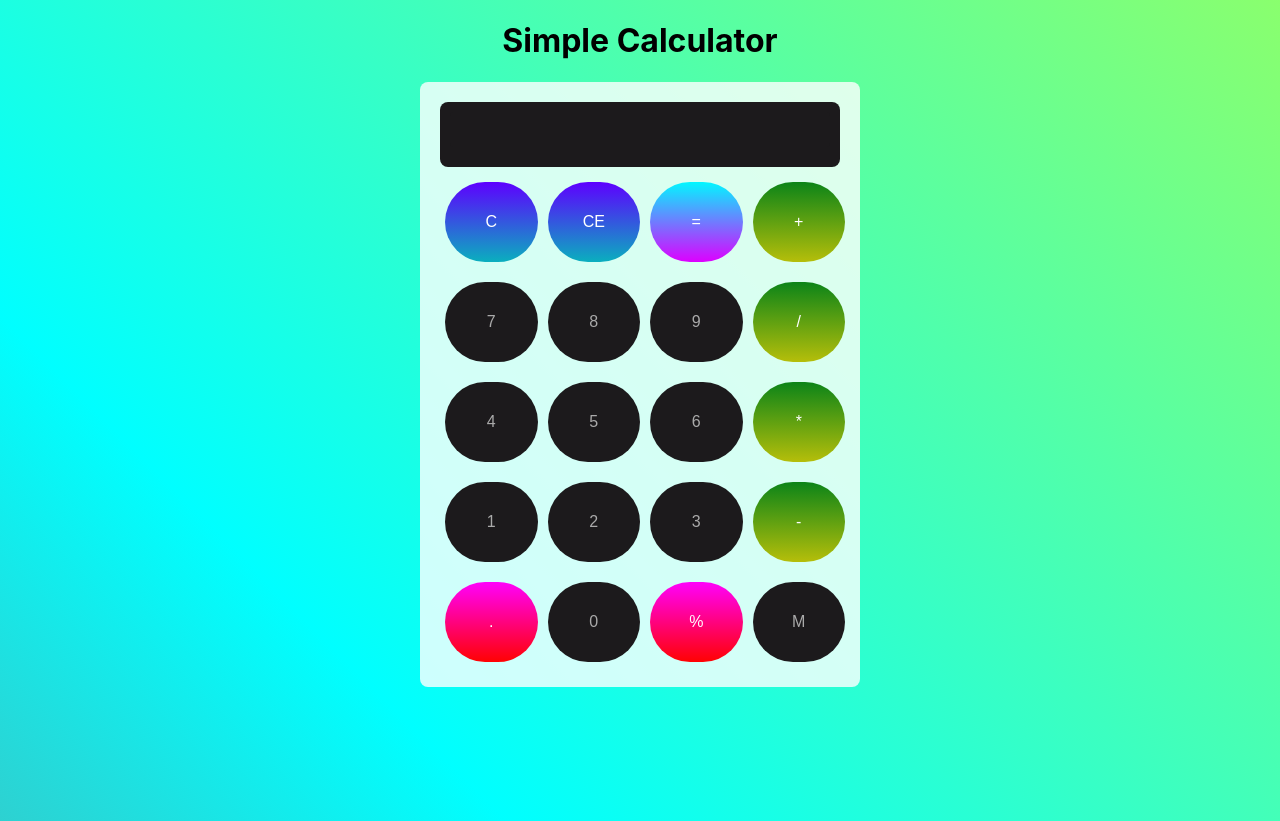
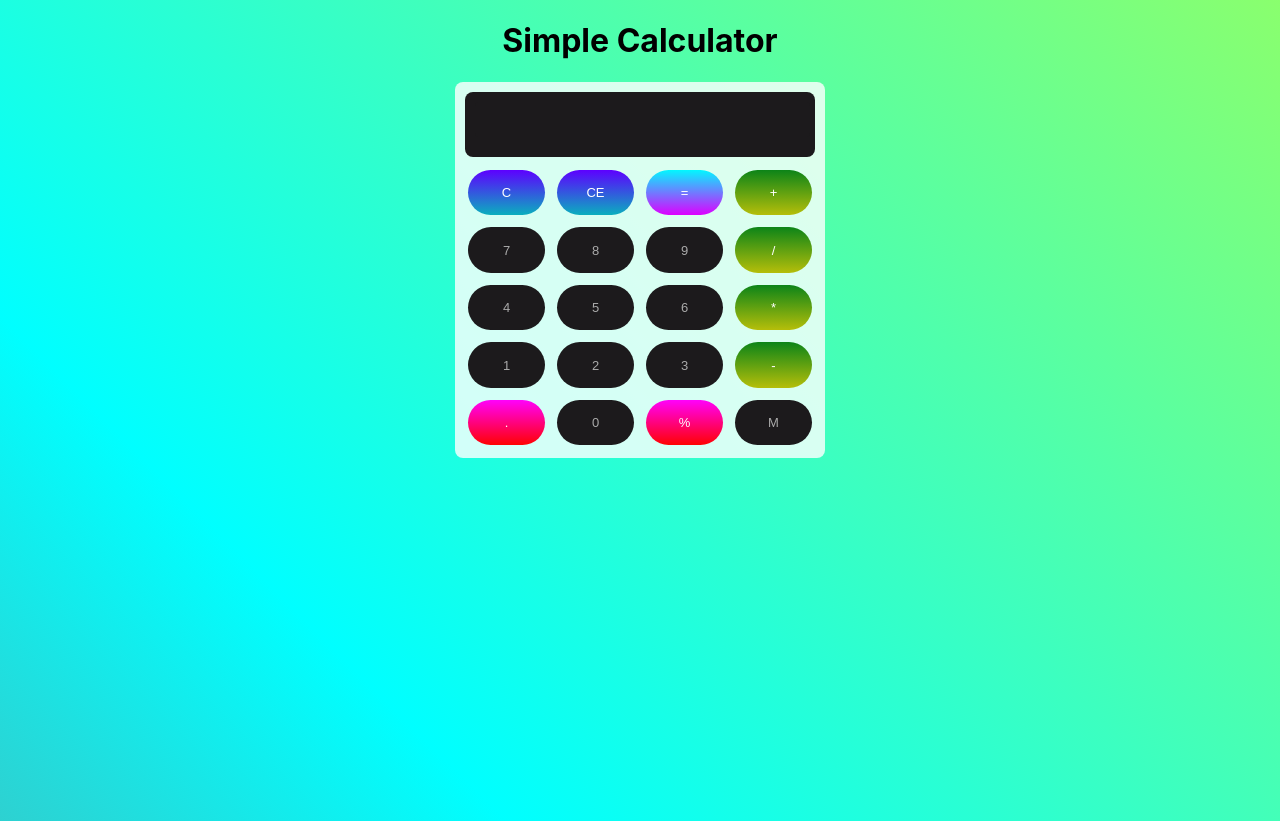
Before and after one commit to minnukota381/simple-calculator-react, a React (Create React App) app: page / in a window 1280 px wide. Built offline with nearby package versions, Linux system fonts and the light colour scheme.

Commit message:
Update Calculator.css

```diff
--- a/src/Calculator.css
+++ b/src/Calculator.css
@@ -20,10 +20,10 @@ body {
 }
 
 .calculator {
-  width: 90%;
-  max-width: 400px;
+  width: 80%;
+  max-width: 350px;
   margin: 20px auto;
-  padding: 20px;
+  padding: 10px;
   background: rgba(255, 255, 255, 0.8);
   border-radius: 8px;
   overflow: hidden;
@@ -42,7 +42,7 @@ body {
 }
 
 input {
-  width: calc(100% - 20px);
+  width: calc(100% - 15px);
   padding: 10px;
   border: none;
   border-radius: 4px;
@@ -58,32 +58,32 @@ input:focus {
 }
 
 .result {
-  font-size: larger;
+  font-size: medium;
   margin-top: 10px;
   color: white;
 }
 
 .buttons {
   display: grid;
-  grid-template-columns: repeat(auto-fit, minmax(80px, 1fr));
-  gap: 10px;
+  grid-template-columns: repeat(4, 1fr);
+  grid-auto-rows: minmax(50px, auto);
+  gap: 6px;
 }
 
 button {
   border: none;
-  width: 100%;
-  height: 5em;
+  height: 3.5em;
   border-radius: 3em;
   display: flex;
   justify-content: center;
   align-items: center;
-  gap: 12px;
+  gap: 8px;
   background: #1C1A1C;
   cursor: pointer;
   transition: all 450ms ease-in-out;
   color: #AAAAAA;
-  font-size: medium;
-  margin: 5px;
+  font-size: small;
+  margin: 3px;
 }
 
 .operator {
@@ -106,13 +106,18 @@ button {
   color: white;
 }
 
+.memory {
+  background: linear-gradient(0deg, #ff8800, #ff00ff);
+  color: white;
+}
+
 button:hover {
   background: linear-gradient(0deg, #fa7f0c, #ffb700);
   box-shadow: inset 0px 1px 0px 0px rgba(255, 255, 255, 0.4),
     inset 0px -4px 0px 0px rgba(0, 0, 0, 0.2),
     0px 0px 0px 4px rgba(255, 255, 255, 0.2),
     0px 0px 180px 0px #ff1778;
-  transform: translateY(-2px);
+  transform: translateY(-1.5px);
 }
 
 button:hover .text {
@@ -121,5 +126,5 @@ button:hover .text {
 
 button:hover .sparkle {
   fill: white;
-  transform: scale(1.2);
+  transform: scale(1.1);
 }
```
